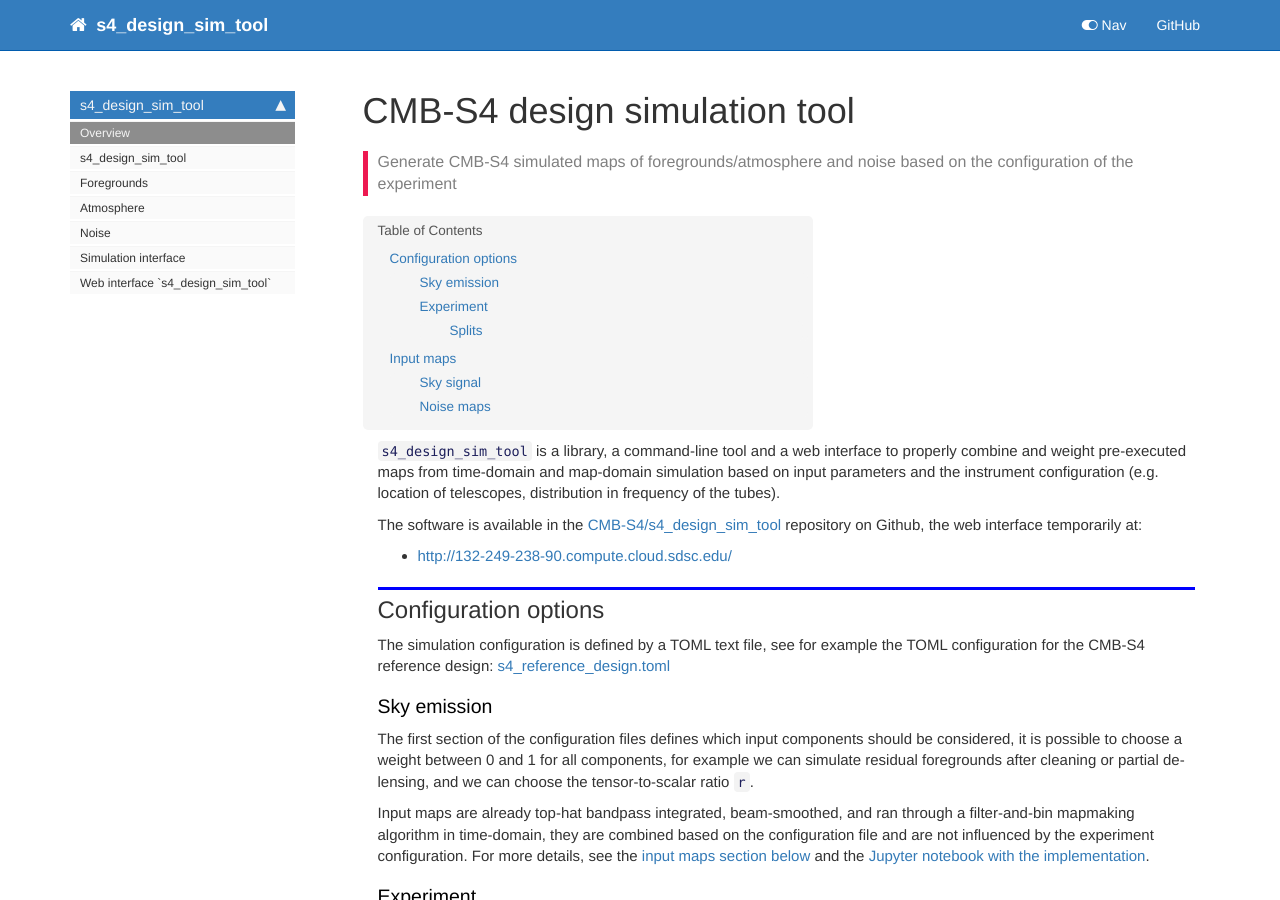
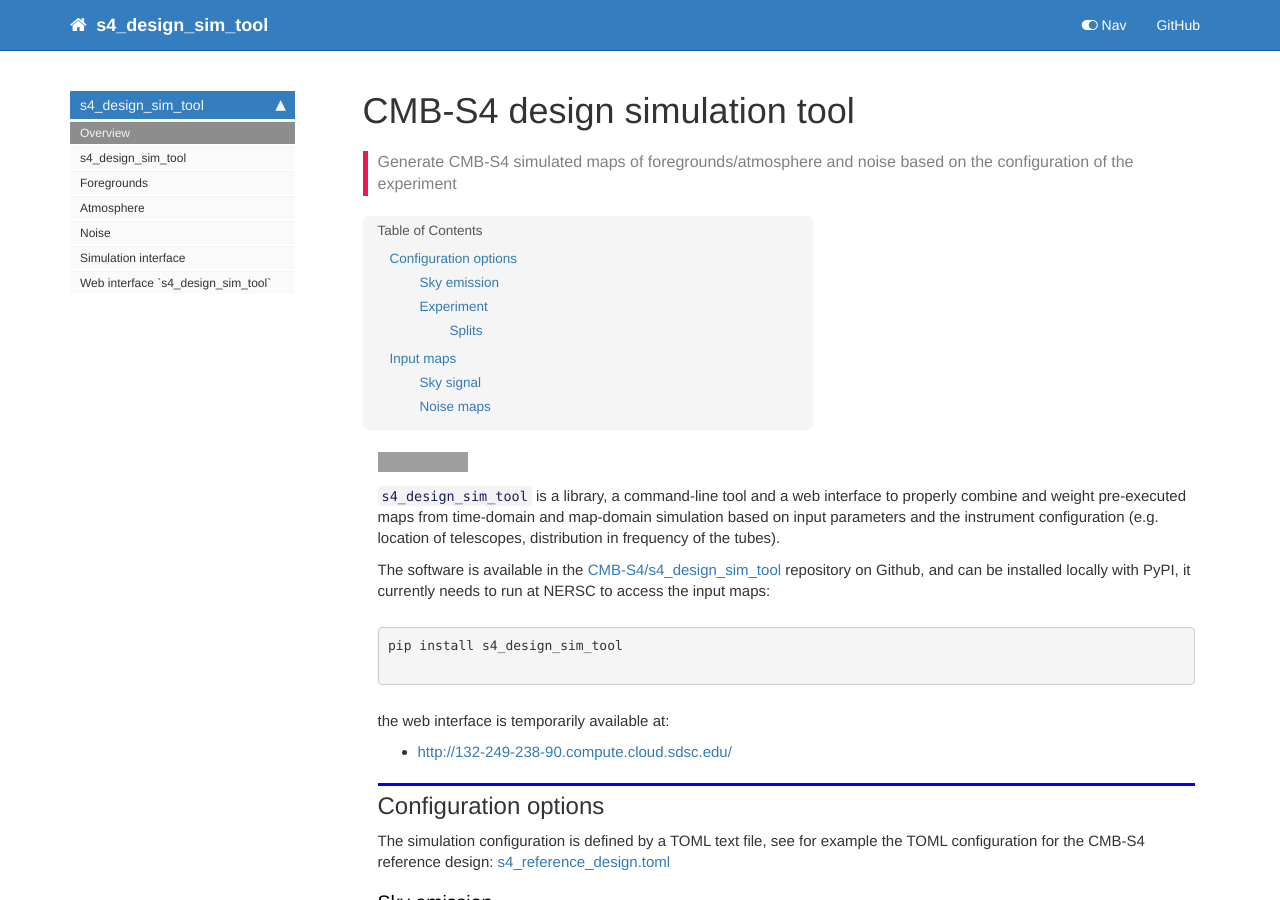
Before and after one commit to CMB-S4/s4_design_sim_tool, a Jekyll site: the page built from docs/index.html, in a window 1280 px wide and 900 px high. Built offline with Jekyll 4.4.1, drawn with Linux system fonts in a browser that asks for light colours; nearby versions of some CDN libraries; comment, search, counter and statistics services are not loaded; grey boxes are pictures that could not be loaded.

Commit message:
docs: pypi badge

```diff
--- a/docs/index.html
+++ b/docs/index.html
@@ -29,8 +29,14 @@ description: "Generate CMB-S4 simulated maps of foregrounds/atmosphere and noise
 
 <div class="cell border-box-sizing text_cell rendered"><div class="inner_cell">
 <div class="text_cell_render border-box-sizing rendered_html">
+<p><img src="https://img.shields.io/pypi/v/s4_design_sim_tool" alt="PyPI badge"></p>
 <p><code>s4_design_sim_tool</code> is a library, a command-line tool and a web interface to properly combine and weight pre-executed maps from time-domain and map-domain simulation based on input parameters and the instrument configuration (e.g. location of telescopes, distribution in frequency of the tubes).</p>
-<p>The software is available in the <a href="https://github.com/CMB-S4/s4_design_sim_tool">CMB-S4/s4_design_sim_tool</a> repository on Github, the web interface temporarily at:</p>
+<p>The software is available in the <a href="https://github.com/CMB-S4/s4_design_sim_tool">CMB-S4/s4_design_sim_tool</a> repository on Github, and can be installed locally with PyPI, it currently needs to run at NERSC to access the input maps:</p>
+
+<pre><code>pip install s4_design_sim_tool
+
+</code></pre>
+<p>the web interface is temporarily available at:</p>
 <ul>
 <li><a href="http://132-249-238-90.compute.cloud.sdsc.edu/">http://132-249-238-90.compute.cloud.sdsc.edu/</a></li>
 </ul>
@@ -58,7 +64,7 @@ In this case, the tool will generate first a full mission map and then the numbe
 <li>Bandpass integrated with tophat bandpasses from <code>s4sim</code></li>
 <li>Smoothed with gaussian beams</li>
 </ul>
-<p>See the <code>202002_foregrounds_extragalactic_cmb_tophat</code> map based simulations.</p>
+<p>See the <a href="https://github.com/CMB-S4/s4mapbasedsims/tree/master/202002_foregrounds_extragalactic_cmb_tophat">202002_foregrounds_extragalactic_cmb_tophat</a> map based simulations.</p>
 <p>Then the maps were used as inputs for a time-domain simulation with TOAST to simulate the effect
 of a filter-and-bin mapmaking with the CMB-S4 scanning strategy both for Pole and Chile.</p>
 <h3 id="Noise-maps">Noise maps<a class="anchor-link" href="#Noise-maps"> </a></h3><p>Noise was simulated for one tube in each telescope.  We observed according to a 10-day schedule without Sun or Moon avoidance. For Chile, the schedules already emulate the maximum observing efficiency.  For simplicity, the Pole schedules only    include one full scan of the respective patch per day.  As a result, the Pole observing efficiencies are 46.29% (SAT) and 37.23% (LAT). These efficiencies must be accounted for by downweighting the Pole noise and atmospheric maps with their      scheduled efficiences.</p>
```
Also changed, not shown: README.md.
